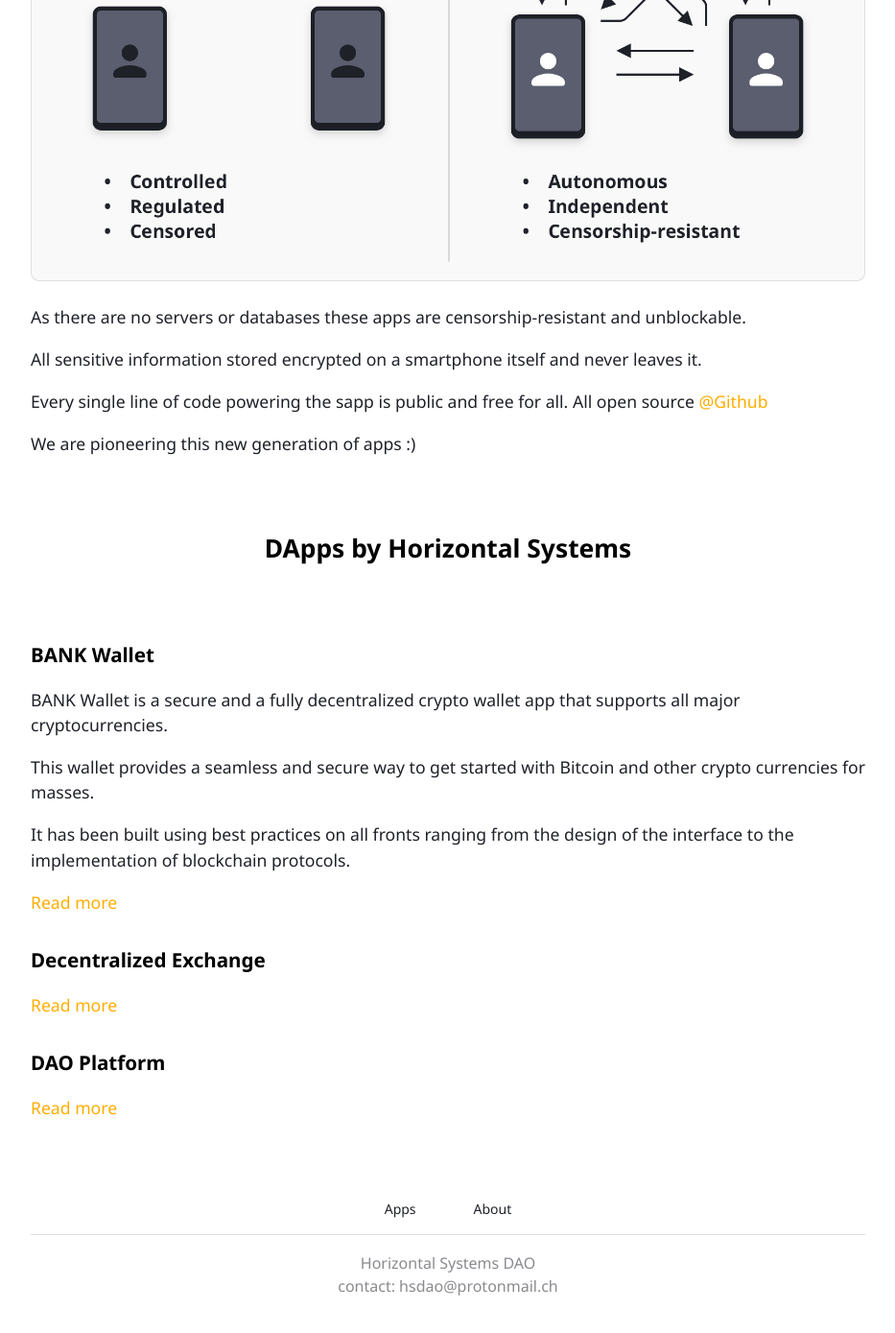
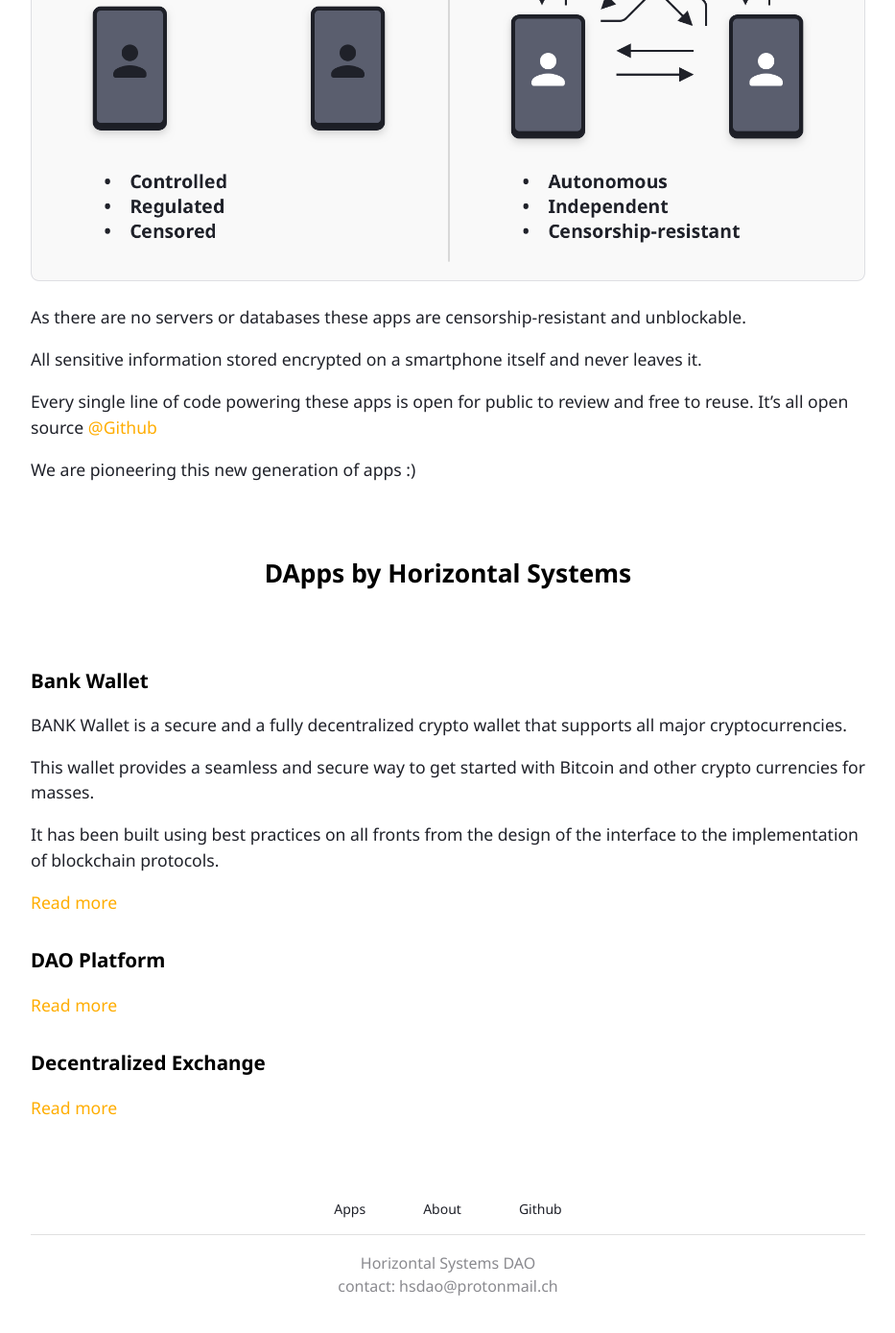
Before and after one commit to horizontalsystems/horizontalsystems.github.io, a Jekyll site: the page built from index.md, in a window 1280 px wide and 1400 px high, scrolled down 850 px. Shown: the top 1389 px of the window at 96% size, without its empty margins (173-1106 px from the left). Built offline with Jekyll 4.4.1, drawn with Linux system fonts in a browser that asks for light colours.

Commit message:
add github link to header and footer

```diff
--- a/_includes/footer.html
+++ b/_includes/footer.html
@@ -3,6 +3,7 @@
     <ul class="bottom-nav">
       <li class="nav-item"><a class="nav-link" href="/">Apps</a></li>
       <li class="nav-item"><a class="nav-link" href="/dao/about">About</a></li>
+      <li class="nav-item"><a class="nav-link" href="https://github.com/horizontalsystems">Github</a></li>
     </ul>
     <hr/>
     <center>Horizontal Systems DAO<br>contact: hsdao@protonmail.ch</center>
--- a/_includes/header.html
+++ b/_includes/header.html
@@ -19,7 +19,8 @@
   <nav role="navigation" id="nav">
     <div class="container">
       <ul class="navbar-nav">
-      <li class="nav-item {% if include.menu == 'index' %}active{% endif %}">
+
+        <li class="nav-item {% if include.menu == 'index' %}active{% endif %}">
           <a class="nav-link" href="/">Apps</a>
           <div class="nav-bottom"></div>
         </li>
@@ -28,6 +29,12 @@
           <a class="nav-link" href="/dao/about">About</a>
           <div class="nav-bottom"></div>
         </li>
+
+        <li class="nav-item {% if include.menu == 'about' %}active{% endif %}">
+          <a class="nav-link" href="https://github.com/horizontalsystems">Github</a>
+          <div class="nav-bottom"></div>
+        </li>
+
       </ul>
     </div>
   </nav>
--- a/index.md
+++ b/index.md
@@ -13,7 +13,7 @@
 
 All sensitive information stored encrypted on a smartphone itself and never leaves it.
 
-Every single line of code powering the sapp is public and free for all. All open source [@Github](https://github.com/horizontalsystems/)
+Every single line of code powering these apps is open for public to review and free to reuse. It's all open source [@Github](https://github.com/horizontalsystems/)
 
 We are pioneering this new generation of apps :)
 
@@ -22,22 +22,21 @@
 <center><h2>DApps by Horizontal Systems</h2></center>
 <br/>
 
-### BANK Wallet
+### Bank Wallet
 
-BANK Wallet is a secure and a fully decentralized crypto wallet app that supports all major cryptocurrencies.
+BANK Wallet is a secure and a fully decentralized crypto wallet that supports all major cryptocurrencies.
 
 This wallet provides a seamless and secure way to get started with Bitcoin and other crypto currencies for masses.
 
-It has been built using best practices on all fronts ranging from the design of the interface to the implementation of blockchain protocols.
+It has been built using best practices on all fronts from the design of the interface to the implementation of blockchain protocols.
 
 [Read more](https://horizontalsystems.io/dapps/bank-wallet)
+
+### DAO Platform
+
+[Read more](https://horizontalsystems.io/dapps/dao-platform)
 
 
 ### Decentralized Exchange
 
 [Read more](https://horizontalsystems.io/dapps/dex)
-
-
-### DAO Platform
-
-[Read more](https://horizontalsystems.io/dapps/dao-platform)
```
Also changed, not shown: other parts of _includes/header.html (+1 -1 lines).
